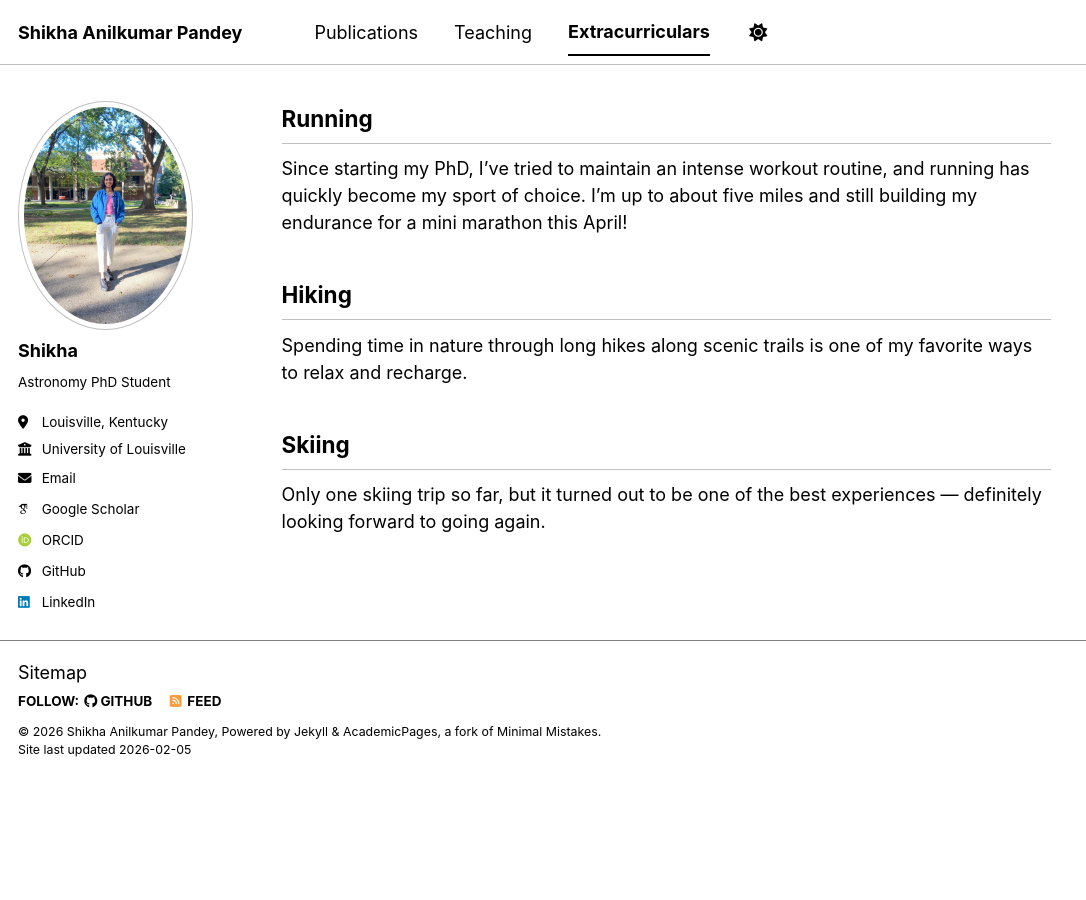
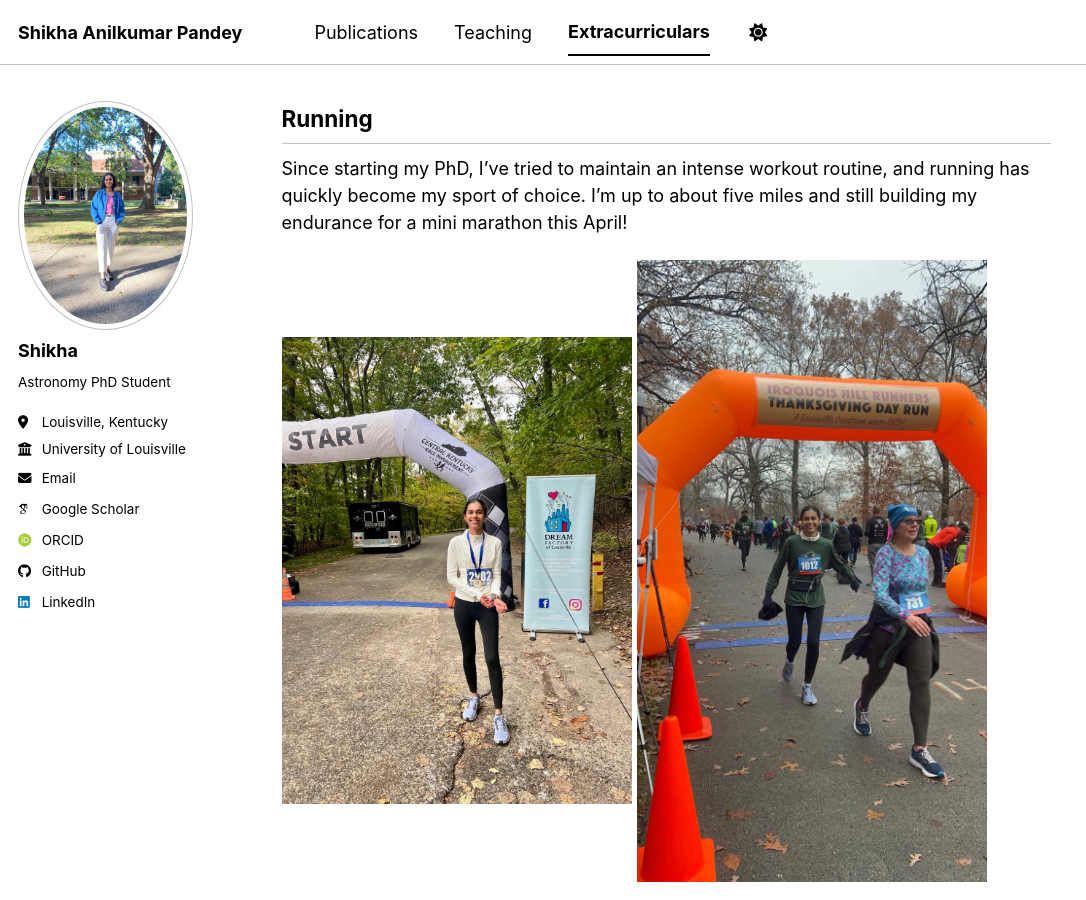
Before and after one commit to pshikha/pshikha.github.io, a Jekyll site: the page built from _pages/markdown.md, in a window 1280 px wide and 900 px high, scrolled down 903 px. Shown: the whole window, without its empty margins (0-1086 px from the left). Built offline with Jekyll 4.4.1, drawn with Linux system fonts in a browser that asks for light colours; some web fonts are replaced; a script bundle is joined from its source files by our own code; library files that are not in the unit come from our copies; before the commit the page ends 1681 px from its top, so only the background shows below that.

Commit message:
Update markdown.md

```diff
--- a/_pages/markdown.md
+++ b/_pages/markdown.md
@@ -23,6 +23,10 @@ I enjoy playing badminton at the UofL Rec Center. While I consider myself an ave
 
 ## Running
 Since starting my PhD, I’ve tried to maintain an intense workout routine, and running has quickly become my sport of choice. I’m up to about five miles and still building my endurance for a mini marathon this April!
+<div>
+<img src="/images/run1.jpeg" width="350" height="450"/>
+<img src="/images/run2.jpeg" width="350" height="450"/>
+</div>
 
 ## Hiking
 Spending time in nature through long hikes along scenic trails is one of my favorite ways to relax and recharge.
```
